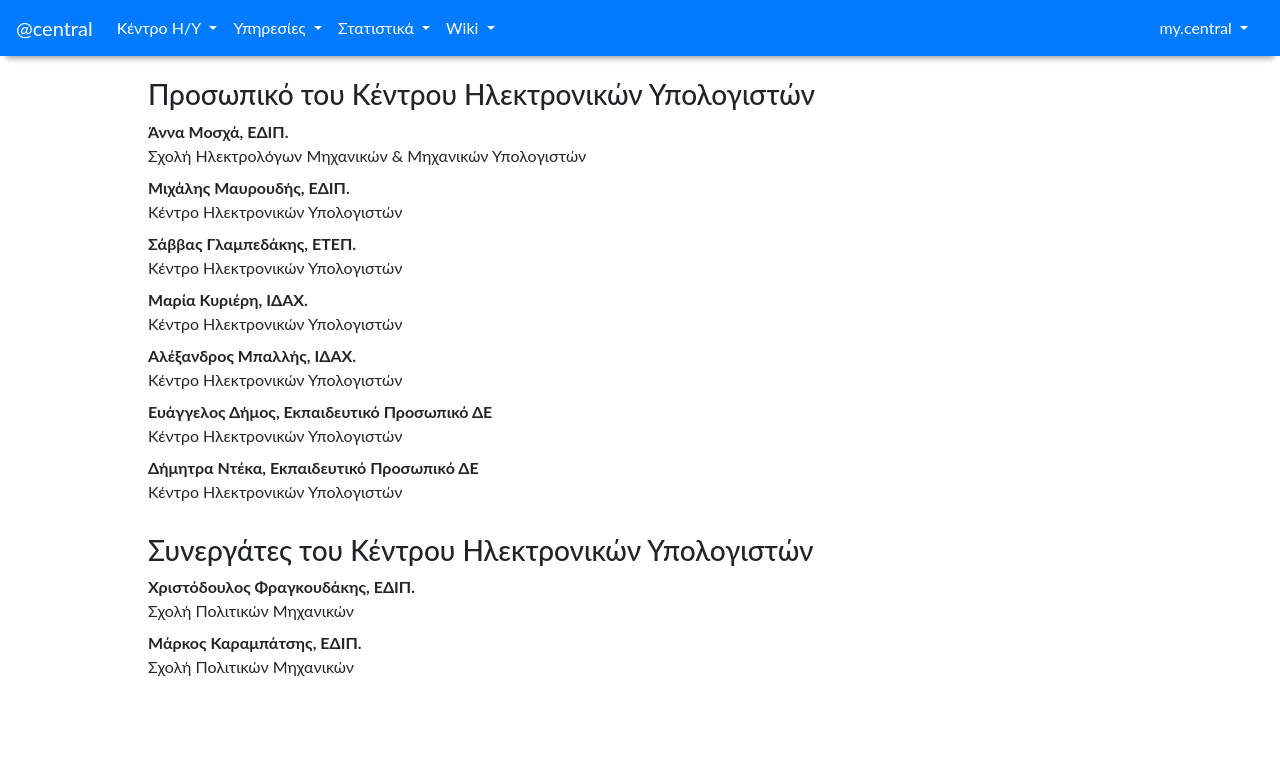
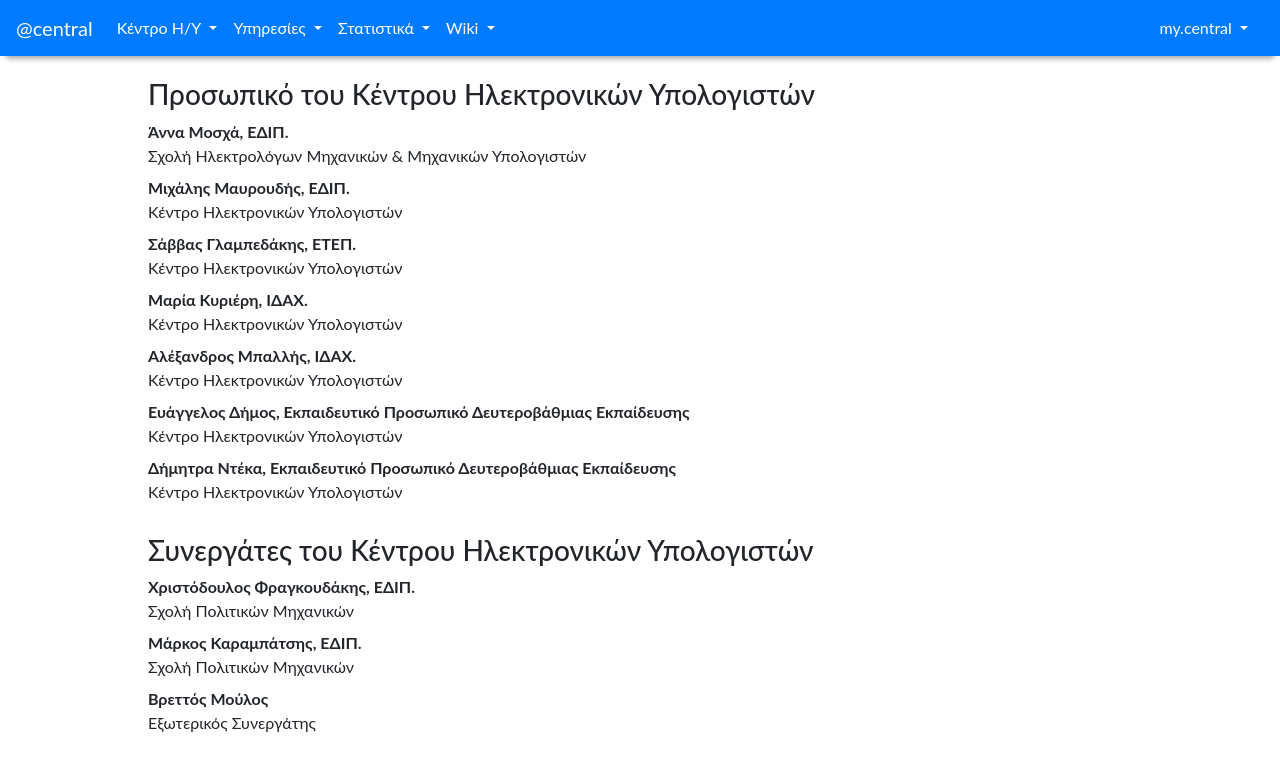
Before and after one commit to mkarampatsis/central_site, a Jekyll site: the page built from _pages/personel.html, in a window 1280 px wide. Shown: the top 771 px of the page. Built offline with Jekyll 4.4.1, drawn with Linux system fonts in a browser that asks for light colours; nearby versions of some CDN libraries.

Commit message:
central site

```diff
--- a/_pages/personel.html
+++ b/_pages/personel.html
@@ -23,10 +23,10 @@ permalink: /personel/
           <dt>Αλέξανδρος Μπαλλής, ΙΔΑΧ.</dt>
           <dd>Κέντρο Ηλεκτρονικών Υπολογιστών</dd>
 
-          <dt>Ευάγγελος Δήμος, Εκπαιδευτικό Προσωπικό ΔΕ</dt>
+          <dt>Ευάγγελος Δήμος, Εκπαιδευτικό Προσωπικό Δευτεροβάθμιας Εκπαίδευσης</dt>
           <dd>Κέντρο Ηλεκτρονικών Υπολογιστών</dd>
 
-          <dt>Δήμητρα Ντέκα, Εκπαιδευτικό Προσωπικό ΔΕ</dt>
+          <dt>Δήμητρα Ντέκα, Εκπαιδευτικό Προσωπικό Δευτεροβάθμιας Εκπαίδευσης</dt>
           <dd>Κέντρο Ηλεκτρονικών Υπολογιστών</dd>
 
         </dl>
@@ -39,6 +39,9 @@ permalink: /personel/
 
         <dt>Μάρκος Καραμπάτσης, ΕΔΙΠ.</dt>
         <dd>Σχολή Πολιτικών Μηχανικών</dd>
+
+        <dt>Βρεττός Μούλος</dt>
+        <dd>Εξωτερικός Συνεργάτης</dd>
       </dl>
 		</div>
 	</div>
```
